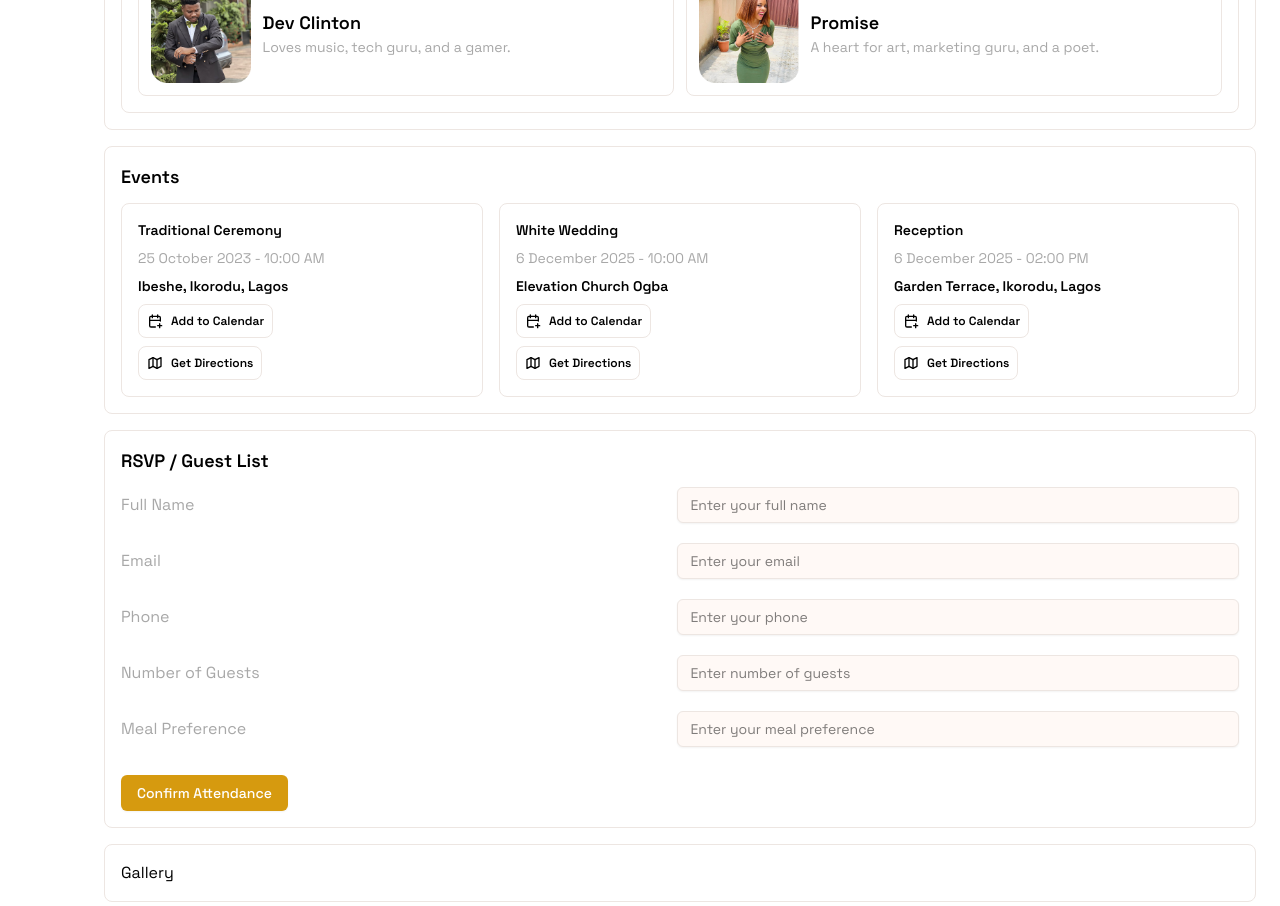
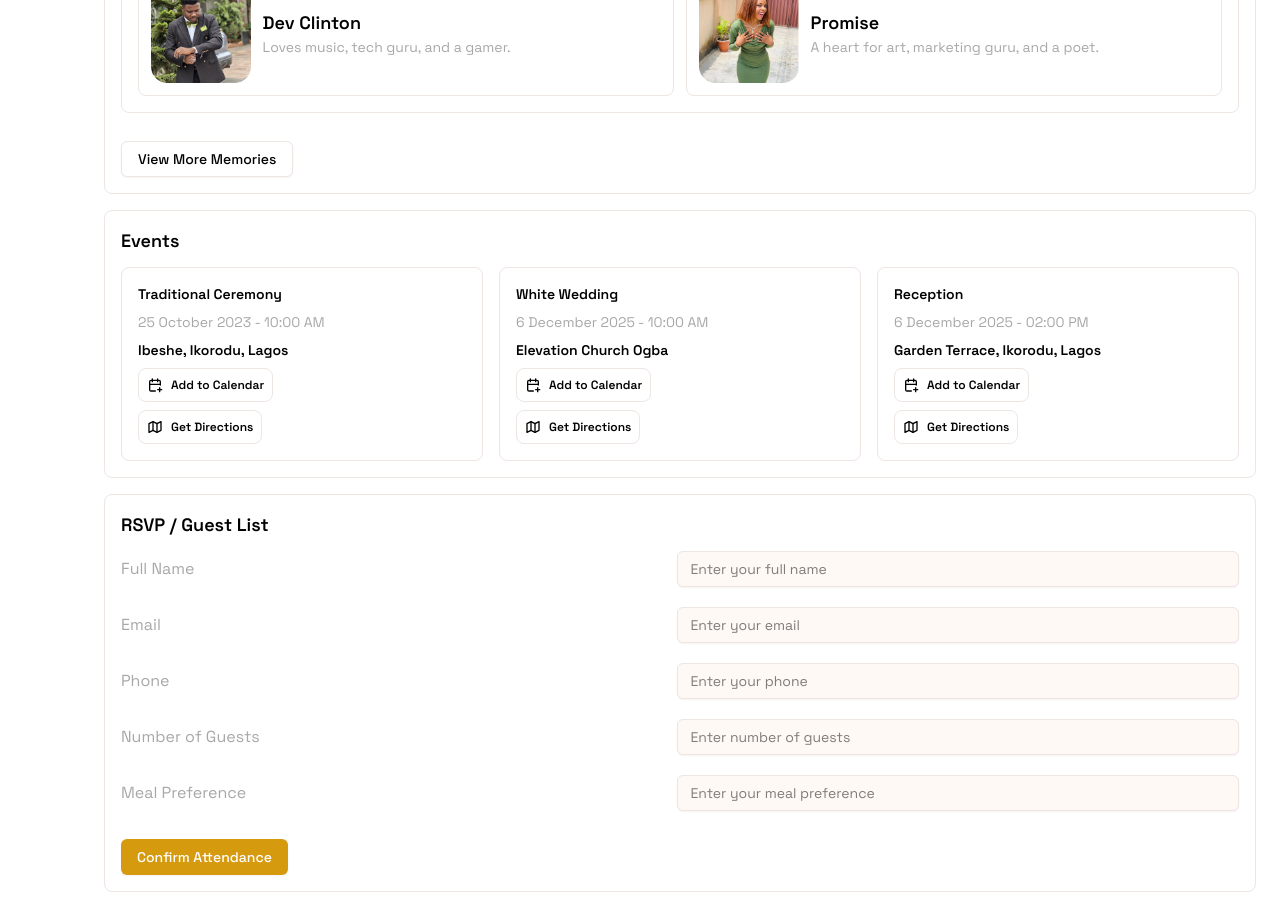
Before and after one commit to Clinzho1996/hispromise25, a Next.js app: page / in a window 1280 px wide. Shown: the part 1220-2126 px from the top of the page. Built offline with nearby package versions, Linux system fonts and the light colour scheme.

Commit message:
eevents comp

```diff
--- a/components/Story.tsx
+++ b/components/Story.tsx
@@ -1,5 +1,7 @@
 import { Space_Grotesk } from "next/font/google";
 import Image from "next/image";
+import Link from "next/link";
+import { Button } from "./ui/button";
 
 const spaceGrotesk = Space_Grotesk({ subsets: ["latin"] });
 
@@ -72,6 +74,12 @@ function Story() {
 					</div>
 				</div>
 			</div>
+
+			<Link href="/our-story">
+				<Button className="mt-4 bg-[#fff] text-black border border-[#EDE6E2] hover:bg-[#bc390d] hover:text-white w-fit">
+					View More Memories
+				</Button>
+			</Link>
 		</div>
 	);
 }
```
